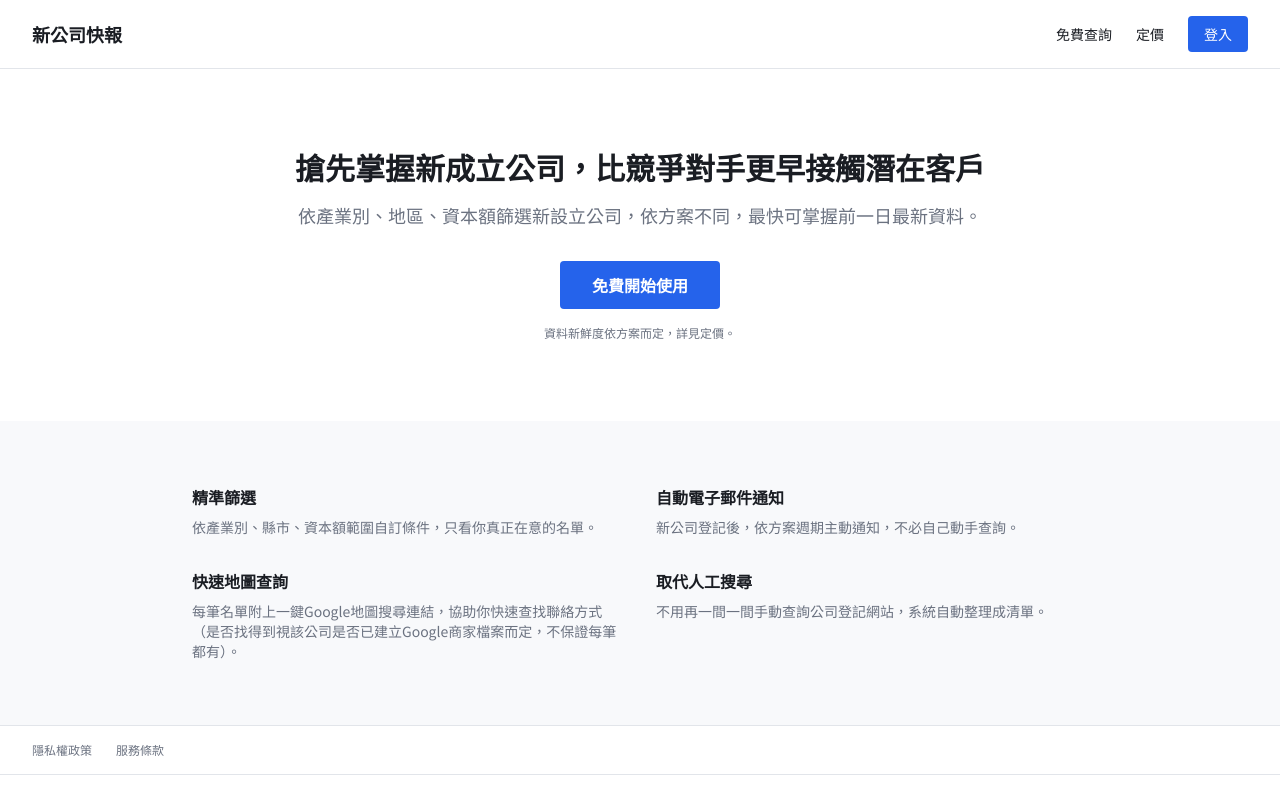
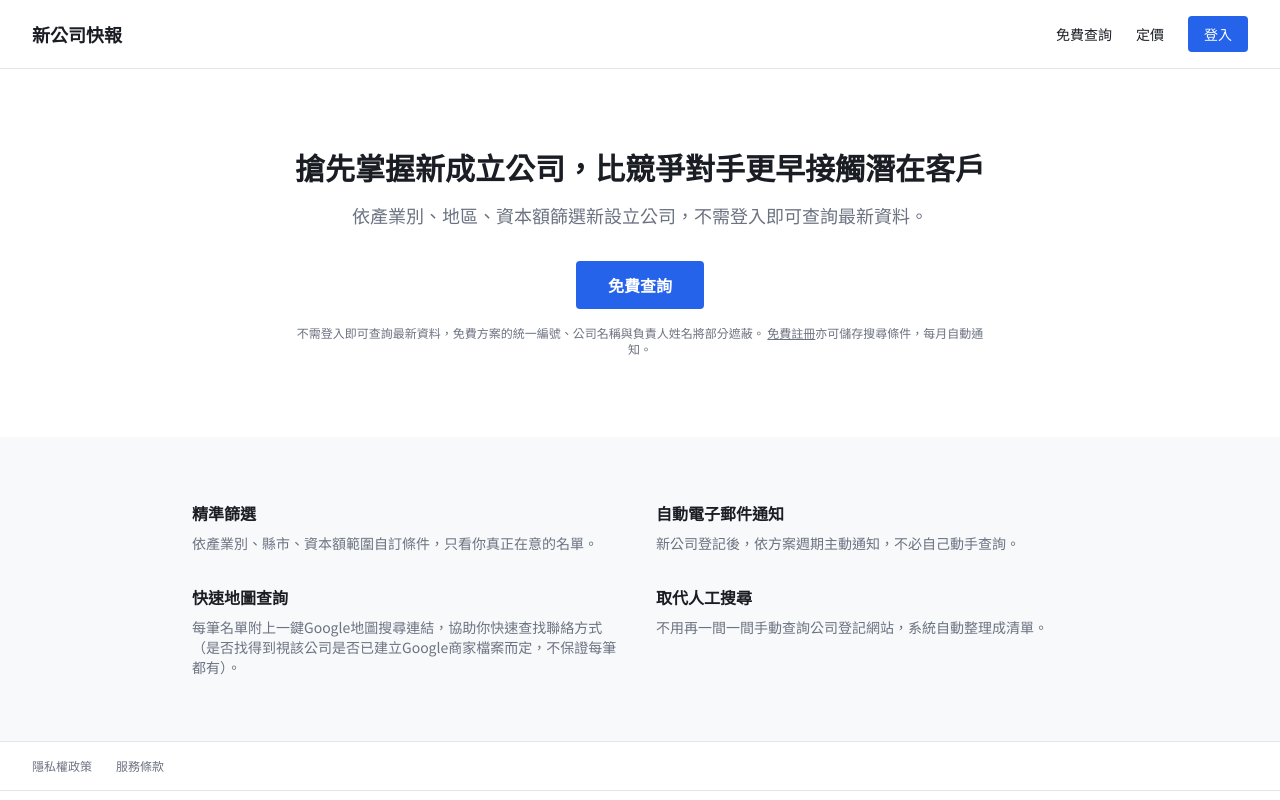
Before and after one commit to verymeanguy13-lab/tw-leads-radar, a Next.js app: page / in a window 1280 px wide. Shown: the top 800 px of the page. Built offline with nearby package versions, Linux system fonts and the light colour scheme; no server answers.

Commit message:
Fix homepage CTA to lead with /search; add quick-start link and live stat

```diff
--- a/app/(marketing)/page.tsx
+++ b/app/(marketing)/page.tsx
@@ -5,6 +5,20 @@ export const metadata: Metadata = {
   title: "搶先掌握新成立公司",
 };
 
+// 2026-09-05: this page's only CTA used to point straight at /signup -
+// meaning a cold visitor never even saw /search, the free, no-login
+// search this session built out (filter parity, tier-based redaction,
+// a live registration-count stat). That's a real disconnect from the
+// current product, independent of the redaction-vs-freshness strategy
+// discussion that led here: the whole point of making search free and
+// login-less is to let a stranger see real, current results before
+// being asked for anything, and this page was skipping straight past
+// that and asking for an account first. /search is now the primary CTA;
+// /signup (for saved-search notifications) is a secondary link below
+// it, not the only path in. The old sub-line ("資料新鮮度依方案而定")
+// is also gone - freshness no longer varies by plan (see
+// architecture.md's 2026-09-05 "redaction is now the only free-tier
+// gate" entry), so that line was flatly wrong after that change.
 export default function LandingPage() {
   return (
     <div>
@@ -13,16 +27,21 @@ export default function LandingPage() {
           {"\u6436\u5148\u638c\u63e1\u65b0\u6210\u7acb\u516c\u53f8\uff0c\u6bd4\u7af6\u722d\u5c0d\u624b\u66f4\u65e9\u63a5\u89f8\u6f5b\u5728\u5ba2\u6236"}
         </h1>
         <p className="text-secondary text-lg mb-8">
-          {"\u4f9d\u7522\u696d\u5225\u3001\u5730\u5340\u3001\u8cc7\u672c\u984d\u7be9\u9078\u65b0\u8a2d\u7acb\u516c\u53f8\uff0c\u4f9d\u65b9\u6848\u4e0d\u540c\uff0c\u6700\u5feb\u53ef\u638c\u63e1\u524d\u4e00\u65e5\u6700\u65b0\u8cc7\u6599\u3002"}
+          {"\u4f9d\u7522\u696d\u5225\u3001\u5730\u5340\u3001\u8cc7\u672c\u984d\u7be9\u9078\u65b0\u8a2d\u7acb\u516c\u53f8\uff0c\u4e0d\u9700\u767b\u5165\u5373\u53ef\u67e5\u8a62\u6700\u65b0\u8cc7\u6599\u3002"}
         </p>
         <Link
-          href="/signup"
+          href="/search"
           className="inline-block bg-[var(--accent)] text-white rounded px-8 py-3 font-semibold"
         >
-          {"\u514d\u8cbb\u958b\u59cb\u4f7f\u7528"}
+          {"\u514d\u8cbb\u67e5\u8a62"}
         </Link>
         <p className="text-xs text-secondary mt-4">
-          {"\u8cc7\u6599\u65b0\u9bae\u5ea6\u4f9d\u65b9\u6848\u800c\u5b9a\uff0c\u8a73\u898b\u5b9a\u50f9\u3002"}
+          {"\u4e0d\u9700\u767b\u5165\u5373\u53ef\u67e5\u8a62\u6700\u65b0\u8cc7\u6599\uff0c\u514d\u8cbb\u65b9\u6848\u7684\u7d71\u4e00\u7de8\u865f\u3001\u516c\u53f8\u540d\u7a31\u8207\u8ca0\u8cac\u4eba\u59d3\u540d\u5c07\u90e8\u5206\u906e\u853d\u3002"}
+          {" "}
+          <Link href="/signup" className="underline">
+            {"\u514d\u8cbb\u8a3b\u518a"}
+          </Link>
+          {"\u4ea6\u53ef\u5132\u5b58\u641c\u5c0b\u689d\u4ef6\uff0c\u6bcf\u6708\u81ea\u52d5\u901a\u77e5\u3002"}
         </p>
       </section>
 
--- a/app/(marketing)/search/page.tsx
+++ b/app/(marketing)/search/page.tsx
@@ -114,15 +114,35 @@ interface Filters {
 //      see lib/masking.ts's isNarrowResultSet()/maskCapitalToBracket()/
 //      maskRegistrationDateToWeek() for the additional coarsening this
 //      applies on top of the name/ID/person masking in that case.
+//   6. 2026-09-05, same day, landing-page friction pass: a cold visitor
+//      previously had to fill in at least one filter (or a 2+ character
+//      keyword) before seeing anything - not a login wall, but still
+//      five possible decisions before any payoff. Added a `?latest=1`
+//      quick-start link that runs with whatever filters happen to be
+//      set (normally none) and is treated as an explicit hasFilters
+//      trigger on its own, same idea as a keyword or a checkbox - it's a
+//      deliberate ask to browse, not an accidentally-empty form
+//      submission, so it doesn't undermine the "never browse everything
+//      by accident" rule below. The industry/region/capital/entity-type
+//      filters are now behind a collapsed <details> ("進階篩選"),
+//      auto-expanded only when the page loads with one of those already
+//      set (e.g. a bookmarked or shared filtered URL) - the keyword box
+//      and the quick-start link are the only things visible by default.
+//      Also added a real-data stat line above the form (recent
+//      registration count, unmasked - it's an aggregate, not identifying
+//      information about any one company) since freshness is now
+//      something this page can honestly show off for every visitor, not
+//      just paid ones.
 //
 // Unchanged since earlier versions:
 //   - No saved_searches / search_matches read here - this function is a
 //     direct, capped SELECT against companies. Saving (above) goes
 //     through the existing POST /api/searches route, not a new one.
 //   - At least one filter must be set (keyword of 2+ characters, a
-//     region, an industry code, or a capital bound) before the query
-//     runs at all - an empty form renders only the form, never a
-//     "browse everything" listing.
+//     region, an industry code, a capital bound, or the `latest=1`
+//     quick-start link) before the query runs at all - an empty form
+//     renders only the form, never a "browse everything" listing by
+//     accident.
 //   - Hard-capped at 20 rows, no pagination.
 //   - suppressed_at IS NULL always, regardless of tier.
 //   - Masking is applied only when NOT on a paid tier, inside this same
@@ -159,6 +179,25 @@ async function runSearch(filters: Filters) {
     | "registration_date"
     | "status"
   >[];
+}
+
+// Landing-page credibility stat (2026-09-05) - an aggregate count, not
+// any single company's data, so it's shown to every visitor unmasked
+// regardless of tier. Uses the same registration_date-falls-back-to-
+// created_at pattern as everywhere else in this codebase that reasons
+// about "how new is this row" (see lib/matching/engine.ts's comment for
+// why registration_date, not created_at, is the right column). Cheap
+// enough to run on every page load: a single COUNT with the same
+// predicate shape as the existing indexed queries.
+async function getRecentRegistrationCount(): Promise<number> {
+  const sql = db();
+  const rows = await sql`
+    SELECT COUNT(*)::int AS count
+    FROM companies
+    WHERE COALESCE(registration_date, created_at::date) >= (now() - interval '7 days')::date
+      AND suppressed_at IS NULL
+  `;
+  return (rows[0]?.count as number | undefined) ?? 0;
 }
 
 interface ViewerState {
@@ -213,6 +252,7 @@ export default async function PublicSearchPage({
     capital_min?: string;
     capital_max?: string;
     entity_type?: string;
+    latest?: string;
   }>;
 }) {
   const sp = await searchParams;
@@ -227,14 +267,21 @@ export default async function PublicSearchPage({
       sp.entity_type === "company" || sp.entity_type === "business" ? sp.entity_type : "both",
   };
 
-  const hasFilters =
-    filters.keyword.length >= 2 ||
+  // A deliberate "查看近期新公司" click, not an accidentally-empty form -
+  // see this file's header comment, point 6.
+  const isLatestRequest = sp.latest === "1";
+
+  const hasAdvancedFilters =
     filters.regions.length > 0 ||
     filters.industryCodes.length > 0 ||
     filters.capitalMin !== null ||
-    filters.capitalMax !== null;
+    filters.capitalMax !== null ||
+    filters.entityType !== "both";
+
+  const hasFilters = isLatestRequest || filters.keyword.length >= 2 || hasAdvancedFilters;
 
   const { isLoggedIn, isPaid } = await resolveViewerState();
+  const recentCount = await getRecentRegistrationCount();
 
   let results: Awaited<ReturnType<typeof runSearch>> = [];
   let rateLimited = false;
@@ -300,6 +347,15 @@ export default async function PublicSearchPage({
   return (
     <div className="p-8 max-w-4xl mx-auto">
       <h1 className="text-xl font-bold mb-2">查詢公司登記資料</h1>
+
+      {/* 2026-09-05: a real, unmasked stat every visitor can see before
+          doing anything - see this file's header comment, point 6. An
+          aggregate count isn't identifying information about any single
+          company, so it's shown regardless of tier or login state. */}
+      <p className="text-sm font-medium mb-4">
+        {`近 7 天已有 ${recentCount.toLocaleString()} 家新公司完成登記，資料每日更新。`}
+      </p>
+
       {isPaid ? (
         <p className="text-sm text-secondary mb-6">不需登入即可查詢。您的帳號為付費方案，以下顯示完整未遮蔽資料。</p>
       ) : (
@@ -315,7 +371,8 @@ export default async function PublicSearchPage({
       )}
 
       <form method="get" className="space-y-4 mb-6 border-b border-default pb-6">
-        <div>
+        <div className="flex flex-wrap items-end gap-3">
+          <div className="flex-1 min-w-[200px]">
             <label className="block text-xs text-secondary mb-1">公司名稱關鍵字</label>
             <input
               type="text"
@@ -326,7 +383,33 @@ export default async function PublicSearchPage({
               style={{ borderColor: "var(--border)" }}
             />
           </div>
+          <button
+            type="submit"
+            className="px-4 py-2 rounded text-sm text-white"
+            style={{ backgroundColor: "var(--accent)" }}
+          >
+            查詢
+          </button>
+        </div>
 
+        {/* Quick-start (2026-09-05): a plain link, not a form field - it
+            deliberately ignores whatever's currently typed/checked, so
+            it's always exactly "show me the newest 20, no filters"
+            regardless of where a visitor already is in the form. See
+            this file's header comment, point 6, for why `latest=1`
+            counts as a real hasFilters trigger rather than an
+            accidentally-empty submission. */}
+        <p className="text-sm">
+          <Link href="/search?latest=1" className="underline" style={{ color: "var(--accent)" }}>
+            {"或直接查看最新登記公司 →"}
+          </Link>
+        </p>
+
+        <details open={hasAdvancedFilters}>
+          <summary className="text-sm text-secondary cursor-pointer select-none">
+            進階篩選（行業別、地區、資本額、公司／商業類型）
+          </summary>
+          <div className="mt-4 space-y-4">
             <div>
               <label className="block text-xs text-secondary mb-1">行業別</label>
               <div className="grid grid-cols-2 md:grid-cols-3 gap-1 text-sm">
@@ -402,14 +485,8 @@ export default async function PublicSearchPage({
                 ))}
               </div>
             </div>
-
-        <button
-          type="submit"
-          className="px-4 py-2 rounded text-sm text-white"
-          style={{ backgroundColor: "var(--accent)" }}
-        >
-          查詢
-        </button>
+          </div>
+        </details>
       </form>
 
       {!hasFilters && (
```
Also changed, not shown: 1 other file (tests, documents, lock files or other folders). Lines whose indentation alone changed are shown as unchanged.
